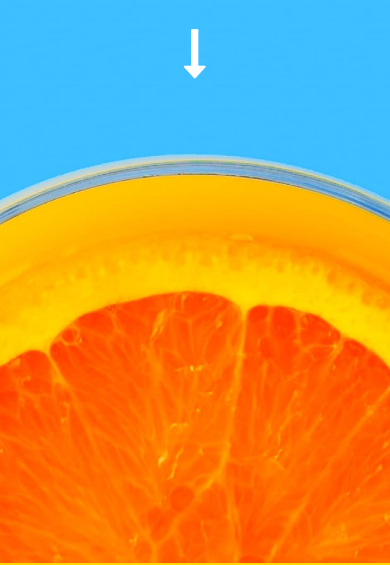
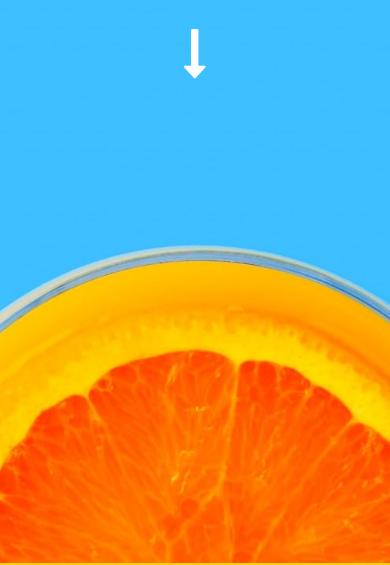
Before and after one commit to ChrisNze/Group_50_capstone_project_2, a plain HTML site: page index.html in a window 390 px wide. Shown: the part 281-846 px from the top of the page. Drawn offline with Linux system fonts and the light colour scheme.

Commit message:
Modified

```diff
--- a/css/style.css
+++ b/css/style.css
@@ -493,6 +493,10 @@ body {
 }
 
 @media only all and (max-width: 768px) {
+	.header {
+		background-image: url("../images/mobile/image-header.jpg");
+	}
+
 	.icon__menu {
 		display: block;
 	}
```
Also changed, not shown: 1 other file.
